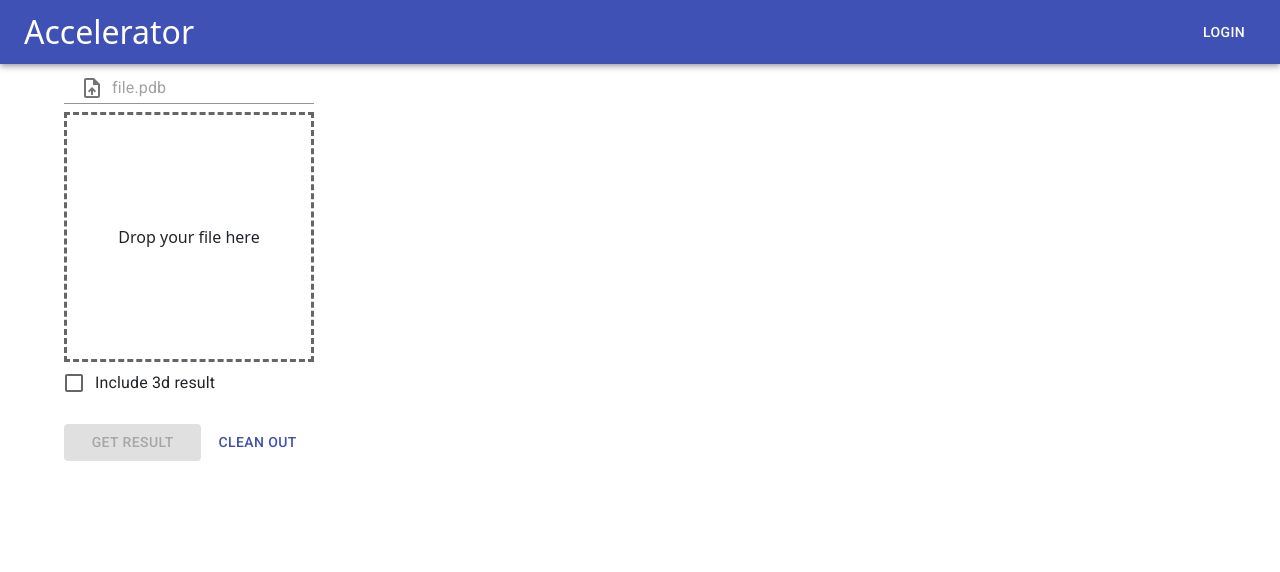
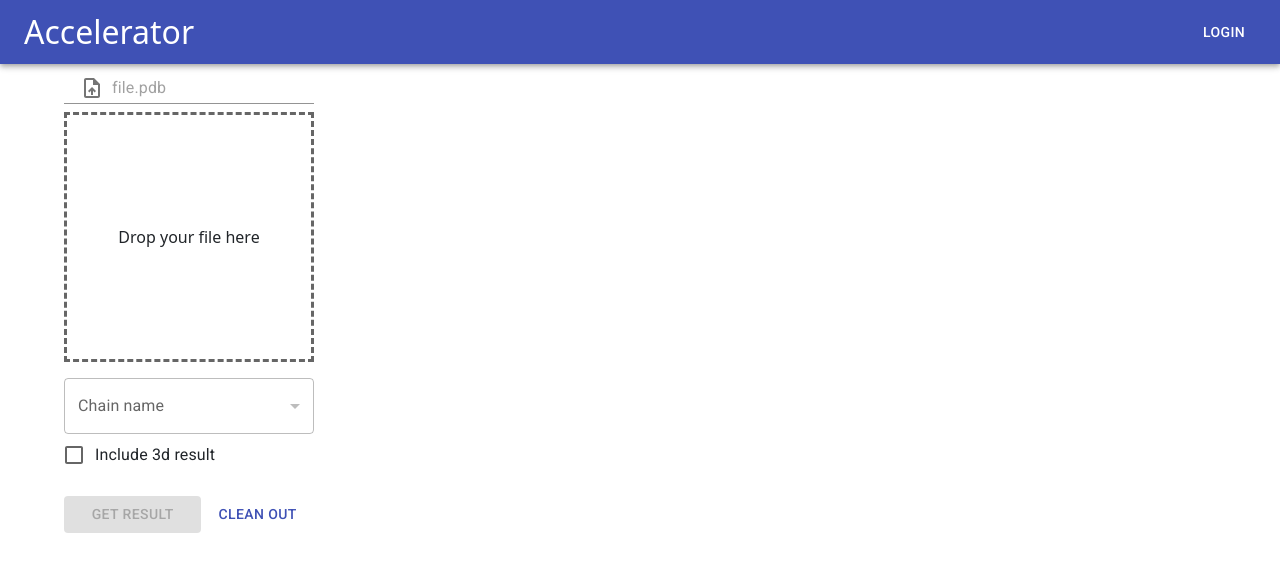
Before and after one commit to TrueShadowGuard/accelerator-front, a React (Create React App) app in the folder front/: page /pent-un-fold in a window 1280 px wide. Shown: the top 572 px of the page. Built offline with nearby package versions, Linux system fonts and the light colour scheme.

Commit message:
added select to chose chain

```diff
--- a/front/src/components/FileUpload.js
+++ b/front/src/components/FileUpload.js
@@ -9,7 +9,7 @@ const FileUpload = (props) => {
 
   useEffect(() => {
     props.onFileChange && props.onFileChange(file);
-  }, [file?.name + file?.size, props.onFileChange]);
+  }, [file?.name + file?.size]);
 
   useEffect(() => {
     if (props.inputRef) {
@@ -34,7 +34,6 @@ const FileUpload = (props) => {
              {...props.innerProps}
              onChange={e => {
                setFile(e.target.files[0]);
-               props.onChange && props.onChange(e);
              }}
       />
 
--- a/front/src/http/pent-un-fold.js
+++ b/front/src/http/pent-un-fold.js
@@ -8,11 +8,12 @@ const postOptions: AxiosRequestConfig = {
 };
 
 const pentUnFold = {
-  post: (pdbFile: File, include3d: boolean, picResult: [[]]) => {
+  post: (pdbFile: File, include3d: boolean, picResult, chain) => {
     const formData = new FormData();
     formData.append("pdbFile", pdbFile);
     formData.append("include3d", include3d);
     formData.append("picResult", picResult);
+    formData.append("chain", chain);
     return axios.post('/chemistry/pent-un-fold',
       formData, postOptions
     )
--- a/front/src/pages/PentUnfold.js
+++ b/front/src/pages/PentUnfold.js
@@ -1,9 +1,20 @@
 import React, {useRef, useState} from 'react';
-import {Box, Button, Checkbox, Container, FormControlLabel, LinearProgress, Tooltip} from "@mui/material";
+import {
+  Box,
+  Button,
+  Checkbox,
+  Container,
+  FormControl,
+  FormControlLabel, FormHelperText,
+  InputLabel,
+  LinearProgress, MenuItem, Select,
+  Tooltip
+} from "@mui/material";
 import FileUpload from "../components/FileUpload";
 import pentUnFold from "../http/pent-un-fold";
 import useAsync from "../hooks/useAsync";
 import pic from "../utils/pic";
+import parsePdb from "../utils/pic/parsePdb";
 
 const PentUnfold = () => {
 
@@ -14,18 +25,53 @@ const PentUnfold = () => {
 
   const [isFileValid, setIsFileValid] = useState(null);
 
+  const [chains, setChains] = useState(null);
+
+  const [selectedChain, setSelectedChain] = useState("");
+
   return (
     <Container sx={{pb: 10, mt: 1}}>
       <Box sx={{width: "250px"}}>
         <FileUpload
           inputRef={inputFileRef}
           innerProps={{accept: ".pdb"}}
-          onFileChange={file => {
+          onFileChange={async file => {
+            console.log('onfile change')
             const isValid = validateFile(file);
+            if (isValid) {
+              const pdb = await new Promise((resolve, reject) => {
+                const fr = new FileReader();
+                fr.readAsText(inputFileRef.current.files[0]);
+                fr.onloadend = e => {
+                  resolve(fr.result);
+                }
+              });
+              const chains = parsePdb(pdb);
+              window.chains = chains;
+              setChains(chains);
+              setSelectedChain(Object.keys(chains)[0]);
+            }
             setIsFileValid(isValid);
           }}
         />
         <br/>
+
+        <FormControl sx={{mt: 2, minWidth: 1}}>
+          <InputLabel id="demo-simple-select-helper-label">Chain name</InputLabel>
+          <Select
+            variant={"outlined"}
+            label="Chain name"
+            value={selectedChain}
+            onChange={e => setSelectedChain(e.target.value)}
+            disabled={chains === null}
+          >
+            {chains &&
+            Object.keys(chains).map(chainName => (
+              <MenuItem value={chainName} key={chainName}>{chainName}</MenuItem>
+            ))}
+          </Select>
+        </FormControl>
+
         <FormControlLabel control={<Checkbox inputRef={include3dRef} disabled={loading}/>} label="Include 3d result"/>
         <Box sx={{mt: '20px'}}>
           <Box sx={{
@@ -39,7 +85,7 @@ const PentUnfold = () => {
               isFileValid ?
                 <Button type="submit"
                         variant="contained"
-                        onClick={execute}
+                        onClick={() => execute(chains, selectedChain)}
                         sx={{mr: "5px"}}
                         disabled={loading || !isFileValid}
                 >Get result</Button> :
@@ -87,18 +133,12 @@ const PentUnfold = () => {
     </Container>
   );
 
-  async function post() {
+  async function post(chains, selectedChain) {
+    console.log('selectedChain', selectedChain);
     try {
       const include3d = include3dRef.current.checked;
-      const fileText = await new Promise((resolve, reject) => {
-        const fr = new FileReader();
-        fr.readAsText(inputFileRef.current.files[0]);
-        fr.onloadend = e => {
-          resolve(fr.result);
-        }
-      });
-      const picResult = pic(fileText);
-      const response = await pentUnFold.post(inputFileRef.current.files[0], include3d, picResult);
+      const picResult = pic(chains[selectedChain]);
+      const response = await pentUnFold.post(inputFileRef.current.files[0], include3d, picResult, selectedChain);
       return include3d ?
         {
           "2d": "http://localhost:8080/chemistry/pent-un-fold/" + response.data,
@@ -116,6 +156,8 @@ const PentUnfold = () => {
   function clear() {
     inputFileRef.current.value = "";
     setResult(null);
+    setChains(null);
+    setSelectedChain(null);
   }
 
   function validateFile(file) {
--- a/front/src/utils/pic/checkArCationBonded.js
+++ b/front/src/utils/pic/checkArCationBonded.js
@@ -7,9 +7,6 @@ export default function checkArCationBonded(firstAminoAtoms, secondAminoAtoms) {
     const firstAminoName = firstAminoAtoms[0].aminoAcidName;
     const secondAminoName = secondAminoAtoms[0].aminoAcidName;
     if (!ARYL_AMINO_ACIDS.includes(firstAminoName) || !['LYS', 'ARG'].includes(secondAminoName)) return false;
-
-    console.log(firstAminoAtoms[0].aminoAcidId, secondAminoAtoms[0].aminoAcidId);
-
 
     const center = centerOfAromaticRingOf(firstAminoAtoms);
     const nytrogens = secondAminoName === 'LYS' ?
--- a/front/src/utils/pic/index.js
+++ b/front/src/utils/pic/index.js
@@ -4,26 +4,23 @@ import checkArArBonded from "./checkArArBonded";
 import checkArCationBonded from "./checkArCationBonded";
 import checkArSulphurBonded from "./checkArSulphurBonded";
 import checkHydrogenBonded from "./checkHydrogenBonded";
-import groupByAminoAsidId from "./groupByAminoAsidId";
 import checkHydrophobicBonded from "./checkHydrophobicBonded";
 
-export default function pic(pdb) {
-  const aminoAcids = groupByAminoAsidId(pdb);
-  const aminoAcidsArray = Object.entries(aminoAcids);
+export default function pic(chain) {
 
-  window.aminoAcids = aminoAcids;
+  chain = Object.entries(chain)
 
   const aminoAcidPairs = [];
 
   const groupedPairs = {};
 
-  for (let i = 0; i < aminoAcidsArray.length - 1; i++) {
-    for (let j = i + 1; j < aminoAcidsArray.length; j++) {
+  for (let i = 0; i < chain.length - 1; i++) {
+    for (let j = i + 1; j < chain.length; j++) {
 
-      const firstAminoAtoms = aminoAcidsArray[i][1];
-      const secondAminoAtoms = aminoAcidsArray[j][1];
-      const firstAminoId = aminoAcidsArray[i][0];
-      const secondAminoId = aminoAcidsArray[j][0];
+      const firstAminoAtoms = chain[i][1];
+      const secondAminoAtoms = chain[j][1];
+      const firstAminoId = chain[i][0];
+      const secondAminoId = chain[j][0];
 
       [checkHydrophobicBonded, checkDisulphideBonded, checkIonicBonded, checkArArBonded, checkArCationBonded, checkArSulphurBonded].forEach(check => {
         const areBonded = check(firstAminoAtoms, secondAminoAtoms);
--- a/front/src/utils/pic/groupByAminoAsidId.js
+++ b/front/src/utils/pic/parsePdb.js
@@ -1,5 +1,6 @@
-export default function groupByAminoAsidId(pdb) {
-  const result = Object.create(null);
+export default function parsePdb(pdb) {
+  const chains = {};
+
   let rows = pdb.split("\n");
   for (let i = 0; i < rows.length; i++) {
     let row = rows[i];
@@ -20,15 +21,22 @@ export default function groupByAminoAsidId(pdb) {
     ].map(col => col.trim());
 
 
-    const [, atomId, atomName, aminoAcidName, , aminoAcidId, x, y, z] = columns;
+    const [, atomId, atomName, aminoAcidName, chainName , aminoAcidId, x, y, z] = columns;
 
-    const atomData = {atomId, atomName, aminoAcidName, aminoAcidId, x: +x, y: +y, z: +z};
+    const atomData = {atomId, atomName, aminoAcidName, aminoAcidId, chainName, x: +x, y: +y, z: +z};
 
-    if (result[aminoAcidId]) {
-      result[aminoAcidId].push(atomData);
+    if(!chains[chainName]) {
+      chains[chainName] = {};
+    }
+
+    const chain = chains[chainName];
+
+    if (chain[aminoAcidId]) {
+      chain[aminoAcidId].push(atomData);
     } else {
-      result[aminoAcidId] = [atomData];
+      chain[aminoAcidId] = [atomData];
     }
   }
-  return result;
+
+  return chains;
 }
```
